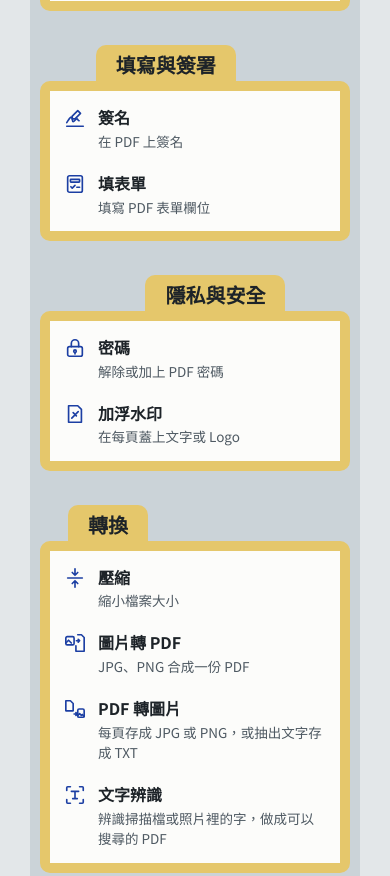
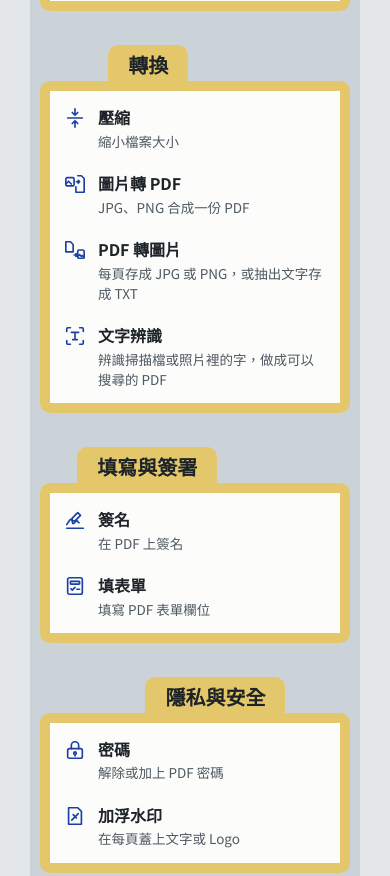
Before and after one commit to jyli0828/papertray, a plain HTML site: page index.html in a window 390 px wide. Shown: the part 977-1853 px from the top of the page. Drawn offline with Linux system fonts and the light colour scheme; a web font is replaced by a local one.

Commit message:
Lay out 所有工具 as two folders a row, two tools a row inside each
The folders sat in as many 250 px columns as fit (four here), so the six of
them came out as four and two, of uneven heights, with a gap at the bottom
right. Now two folders share each row, the larger ones first, so folders of
the same size line up and end level; inside a folder the tools take two
columns. One column under 760 px, and one tool a row on phones.

Co-Authored-By: Claude Opus 5.5 <noreply@anthropic.com>

```diff
--- a/css/styles.css
+++ b/css/styles.css
@@ -586,14 +586,15 @@ body.at-home .tabs { display: none; }
 .home-search input { flex: 1; min-width: 0; border: 0; background: transparent; padding: 10px 0; font-size: 15px; color: var(--ink); outline: none; }
 .home-search .keys { margin: 0; white-space: nowrap; }
 .home-search:focus-within { border-color: var(--accent); }
-.home-groups { display: grid; grid-template-columns: repeat(auto-fill, minmax(250px, 1fr)); gap: 40px 22px; align-items: start; background: var(--drawer); border-radius: 16px; padding: 42px 24px 26px; box-shadow: inset 0 3px 0 var(--drawer-lip); }
+/* Two folders a row, two tools a row inside each (see renderHomeGroups()); the folders of a row end level. */
+.home-groups { display: grid; grid-template-columns: repeat(2, minmax(0, 1fr)); gap: 40px 22px; align-items: stretch; background: var(--drawer); border-radius: 16px; padding: 42px 24px 26px; box-shadow: inset 0 3px 0 var(--drawer-lip); }
 .home-groups > .hint { grid-column: 1 / -1; margin: 0; }
 .home-group { display: flex; flex-direction: column; min-width: 0; }
 .home-group h3 { margin: 0; align-self: flex-start; background: var(--manila); color: var(--manila-ink); padding: 7px 20px 3px; border-radius: 10px 10px 0 0; font-family: var(--font-display); font-weight: 700; font-size: 20px; line-height: 1.3; white-space: nowrap; }
-.home-group:nth-child(4n+2) h3 { margin-left: 18%; }
-.home-group:nth-child(4n+3) h3 { margin-left: 34%; }
-.home-group:nth-child(4n) h3 { margin-left: 9%; }
-.home-sheet { background: var(--surface); border: 10px solid var(--manila); border-radius: 10px; padding: 4px; display: flex; flex-direction: column; }
+.home-group:nth-child(4n+2) h3 { margin-left: 22%; }
+.home-group:nth-child(4n+3) h3 { margin-left: 12%; }
+.home-group:nth-child(4n) h3 { margin-left: 34%; }
+.home-sheet { flex: 1; background: var(--surface); border: 10px solid var(--manila); border-radius: 10px; padding: 4px; display: grid; grid-template-columns: repeat(2, minmax(0, 1fr)); align-content: start; }
 .home-group:nth-child(4n+1) .home-sheet { border-top-left-radius: 0; }
 .home-tool, .home-pick { display: flex; align-items: flex-start; gap: 12px; text-align: left; border: 0; background: transparent; border-radius: 6px; padding: 10px; cursor: pointer; min-width: 0; color: var(--ink); }
 .home-tool:hover, .home-pick:hover { background: var(--mark-soft); }
@@ -601,6 +602,7 @@ body.at-home .tabs { display: none; }
 .home-tool span, .home-pick span { display: flex; flex-direction: column; align-items: flex-start; min-width: 0; }
 .home-tool b, .home-pick b { font-size: 16px; }
 .home-tool small, .home-pick small { font-size: 13.5px; color: var(--muted); line-height: 1.5; }
+@media (max-width: 760px) { .home-groups { grid-template-columns: minmax(0, 1fr); } }
 @media (max-width: 560px) {
   .tray { padding: 10px 10px 18px; border-radius: 16px; }
   .tray-sheet { padding: 8px; }
@@ -608,6 +610,7 @@ body.at-home .tabs { display: none; }
   .drop .tray-title { font-size: 34px; letter-spacing: 0; }
   .tray-text { font-size: 15.5px; }
   .home-groups { padding: 34px 10px 14px; gap: 34px; }
+  .home-sheet { grid-template-columns: minmax(0, 1fr); }
   .drawer-head h2 { font-size: 28px; }
 }
 
--- a/js/home.js
+++ b/js/home.js
@@ -25,9 +25,12 @@ function toolMatches(t, q) {
 function openTool(tab) { showTab(tab); try { history.replaceState(null, '', '#' + tab); } catch (e) {} }
 const toolButton = (t, cls, note) => `<button class="${cls}" data-tab="${t.tab}">${t.icon}<span><b>${t.name}</b><small>${note || t.desc}</small></span></button>`;
 
-/* ---------- all tools, by category ---------- */
+/* ---------- all tools, by category ----------
+   Two folders side by side, the ones with the most tools first: folders of the same size then share a row and end
+   level, with no gaps (the order among equal sizes is the tab bar's). */
 function renderHomeGroups() {
-  const q = $('#home-q').value, list = toolList(), groups = [...new Set(list.map(t => t.group))];
+  const q = $('#home-q').value, list = toolList(), size = g => list.filter(t => t.group === g).length;
+  const groups = [...new Set(list.map(t => t.group))].sort((a, b) => size(b) - size(a));
   $('#home-groups').innerHTML = groups.map(g => {
     const ts = list.filter(t => t.group === g && toolMatches(t, q));
     return ts.length ? `<div class="home-group"><h3>${g}</h3><div class="home-sheet">${ts.map(t => toolButton(t, 'home-tool')).join('')}</div></div>` : '';
```
